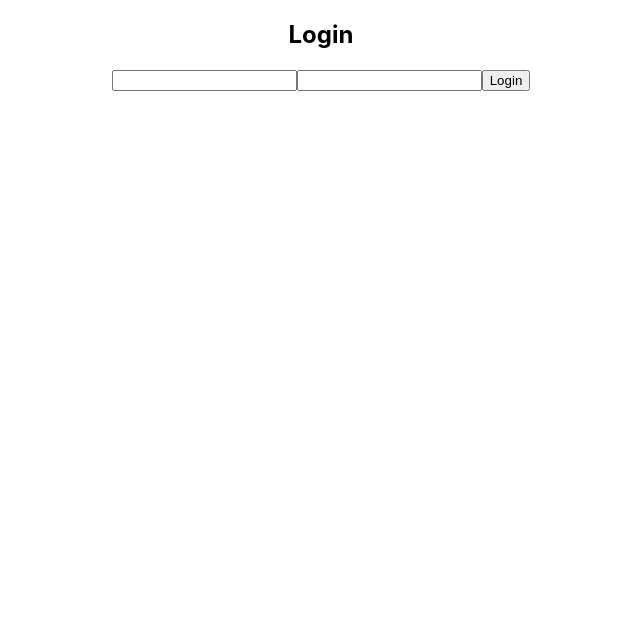
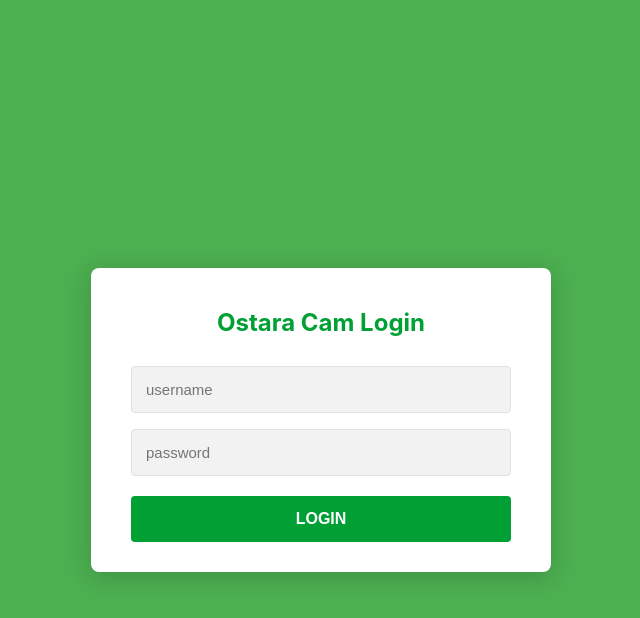
Before and after one commit to masterwok/catcam, a React (Vite) app in the folder web/app/: page / in a window 1280 px wide. Shown: the top 618 px of the page, without its empty margins (319-959 px from the left). Built offline with nearby package versions, Linux system fonts and the light colour scheme.

Commit message:
Login page CSS

```diff
--- /dev/null
+++ b/web/app/src/features/auth/Login.css
@@ -0,0 +1,65 @@
+.login-page {
+    min-height: 100vh;
+    background: #4CAF50;
+    display: flex;
+    justify-content: center;
+    align-items: center;
+    padding: 20px;
+}
+
+/* White card */
+.login-card {
+    background: white;
+    width: 380px;
+    padding: 20px 40px 30px;
+    border-radius: 8px;
+    box-shadow: 0 4px 25px rgba(0, 0, 0, 0.18);
+    display: flex;
+    flex-direction: column;
+}
+
+.login-card h2 {
+    color: #00A035;
+    padding-bottom: 10px;
+}
+
+/* Inputs */
+.input {
+    padding: 14px;
+    margin-bottom: 16px;
+    background: #f2f2f2;
+    border: 1px solid #e0e0e0;
+    border-radius: 4px;
+    font-size: 15px;
+    outline: none;
+}
+
+.input:focus {
+    border-color: #bcbcbc;
+    background: #fafafa;
+}
+
+/* Green login button */
+.login-button {
+    width: 100%;
+    padding: 14px;
+    background: #00A035;
+    color: white;
+    font-size: 16px;
+    font-weight: bold;
+    border: none;
+    border-radius: 4px;
+    cursor: pointer;
+    margin-top: 4px;
+}
+
+.login-button:disabled {
+    opacity: 0.7;
+    cursor: not-allowed;
+}
+
+.error {
+    margin-top: 10px;
+    color: red;
+    text-align: center;
+}
--- a/web/app/src/features/auth/Login.tsx
+++ b/web/app/src/features/auth/Login.tsx
@@ -1,5 +1,6 @@
 import { useState, type FormEvent } from "react";
 import { useLoginMutation } from "./authApiSlice";
+import './Login.css';
 
 export const Login = () => {
   const [username, setUsername] = useState("")
@@ -8,29 +9,36 @@ export const Login = () => {
 
   const onSubmit = (e: FormEvent) => {
     e.preventDefault()
-    login({ username, password })   // token is stored automatically
+    login({ username, password })
   }
 
   return (
-    <form onSubmit={onSubmit}>
-      <h2>Login</h2>
+    <div className="login-page">
+      <form className="login-card" onSubmit={onSubmit}>
+
+        <h2>Ostara Cam Login</h2>
 
         <input
+          className="input"
+          placeholder="username"
           value={username}
           onChange={e => setUsername(e.target.value)}
         />
 
         <input
+          className="input"
           type="password"
+          placeholder="password"
           value={password}
           onChange={e => setPassword(e.target.value)}
         />
 
-      <button type="submit" disabled={isLoading}>
-        Login
+        <button className="login-button" type="submit" disabled={isLoading}>
+          LOGIN
         </button>
 
-      {isError && <div>Login failed</div>}
+        {isError && <div className="error">Login failed</div>}
       </form>
+    </div>
   )
 }
```
Lines whose indentation alone changed are shown as unchanged.
